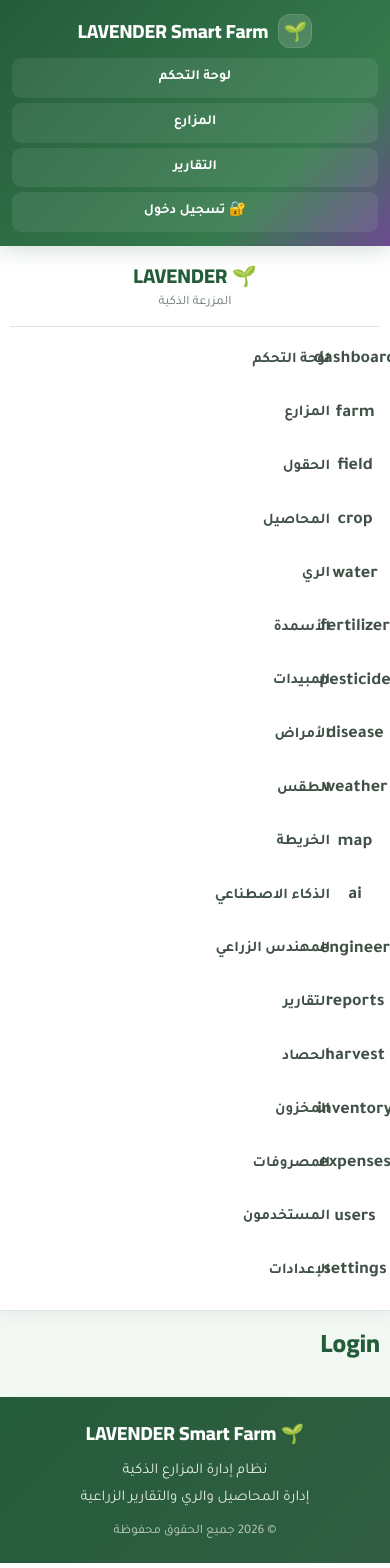
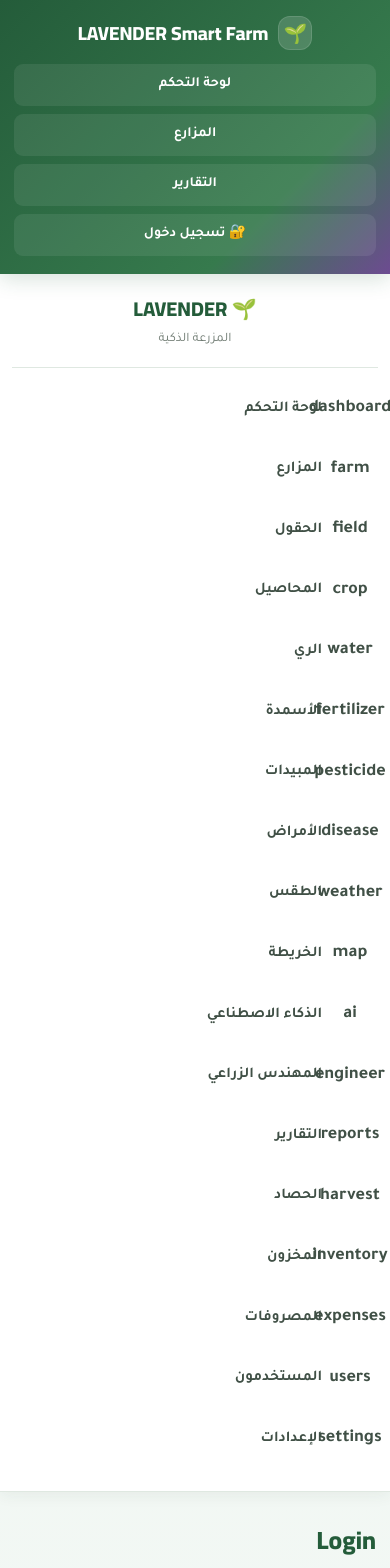
Before and after one commit to hasan776643tt-ops/LAVENDER, a React (Vite) app: page /login in a window 390 px wide. Shown: the top 1568 px of the page. Built offline with nearby package versions, Linux system fonts and the light colour scheme.

Commit message:
Update App.css

```diff
--- a/src/App.css
+++ b/src/App.css
@@ -1388,3 +1388,227 @@ textarea:focus-visible {
   }
 
 }
+  /* =========================================================
+   MOBILE SPACING FIX
+   تحسين المسافات ومنع تداخل النصوص
+========================================================= */
+
+@media (max-width: 600px) {
+
+  /* -----------------------------------------
+     المساحة العامة
+  ----------------------------------------- */
+
+  .app-content {
+    padding: 20px 14px 30px;
+    line-height: 1.8;
+  }
+
+
+  /* -----------------------------------------
+     العناوين
+  ----------------------------------------- */
+
+  h1 {
+    margin-top: 8px;
+    margin-bottom: 24px;
+    line-height: 1.6;
+  }
+
+  h2 {
+    margin-top: 8px;
+    margin-bottom: 18px;
+    line-height: 1.6;
+  }
+
+  h3 {
+    margin-top: 8px;
+    margin-bottom: 14px;
+    line-height: 1.6;
+  }
+
+
+  /* -----------------------------------------
+     القائمة الجانبية
+  ----------------------------------------- */
+
+  .sidebar {
+    padding: 14px 12px 18px;
+  }
+
+  .sidebar-brand {
+    margin-bottom: 14px;
+    padding-bottom: 16px;
+  }
+
+  .sidebar-brand h2 {
+    margin-bottom: 5px;
+    line-height: 1.5;
+  }
+
+  .sidebar-brand p {
+    margin-bottom: 0;
+    line-height: 1.7;
+  }
+
+  .sidebar li {
+    margin-bottom: 8px;
+  }
+
+  .sidebar-link {
+    min-height: 48px;
+    padding: 11px 14px;
+    gap: 14px;
+    line-height: 1.7;
+  }
+
+  .sidebar-link span {
+    line-height: 1.7;
+  }
+
+
+  /* -----------------------------------------
+     الهيدر
+  ----------------------------------------- */
+
+  .app-header {
+    padding: 16px 14px 18px;
+    gap: 14px;
+  }
+
+  .brand a {
+    line-height: 1.6;
+  }
+
+  .header-nav {
+    gap: 8px;
+  }
+
+  .header-nav a {
+    min-height: 42px;
+    padding: 9px 13px;
+    line-height: 1.6;
+  }
+
+
+  /* -----------------------------------------
+     البطاقات
+  ----------------------------------------- */
+
+  .card {
+    margin-bottom: 20px;
+    padding: 18px 16px;
+    line-height: 1.9;
+  }
+
+  .card-header {
+    margin-bottom: 18px;
+    padding-bottom: 13px;
+    gap: 12px;
+  }
+
+  .card-header h2 {
+    margin: 0;
+    line-height: 1.6;
+  }
+
+  .card-body {
+    line-height: 1.9;
+  }
+
+
+  /* -----------------------------------------
+     نصوص التقارير والإحصائيات
+  ----------------------------------------- */
+
+  .card p {
+    margin-top: 0;
+    margin-bottom: 14px;
+    line-height: 1.9;
+  }
+
+  .card p:last-child {
+    margin-bottom: 0;
+  }
+
+
+  /* -----------------------------------------
+     الحقول
+  ----------------------------------------- */
+
+  input,
+  select,
+  textarea {
+    margin-top: 9px;
+    margin-bottom: 13px;
+    padding: 12px 14px;
+    line-height: 1.7;
+  }
+
+
+  /* -----------------------------------------
+     الأزرار
+  ----------------------------------------- */
+
+  .button {
+    margin-top: 7px;
+    margin-bottom: 7px;
+    line-height: 1.6;
+  }
+
+
+  /* -----------------------------------------
+     الفوتر
+  ----------------------------------------- */
+
+  .app-footer {
+    padding: 26px 16px;
+    line-height: 1.9;
+  }
+
+  .footer-brand {
+    margin-bottom: 12px;
+    line-height: 1.7;
+  }
+
+  .footer-description {
+    line-height: 2;
+  }
+
+  .footer-copy {
+    margin-top: 14px;
+    line-height: 1.8;
+  }
+
+}
+
+
+/* =========================================================
+   EXTRA SMALL PHONES
+========================================================= */
+
+@media (max-width: 380px) {
+
+  .app-content {
+    padding: 18px 11px 28px;
+  }
+
+  .card {
+    padding: 16px 13px;
+  }
+
+  .sidebar-link {
+    padding: 11px 12px;
+    gap: 12px;
+  }
+
+  h1 {
+    margin-bottom: 22px;
+    font-size: 23px;
+  }
+
+  h2 {
+    font-size: 18px;
+  }
+
+}
```
